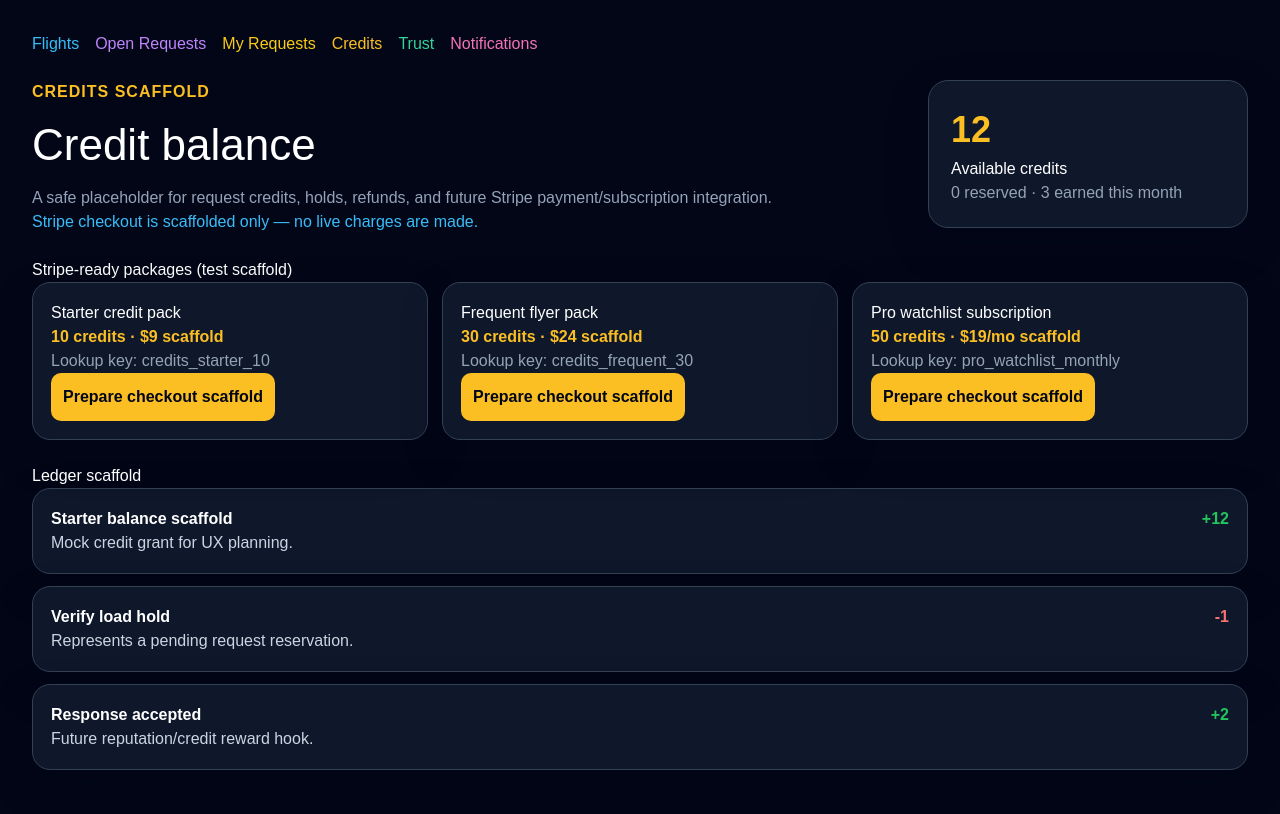
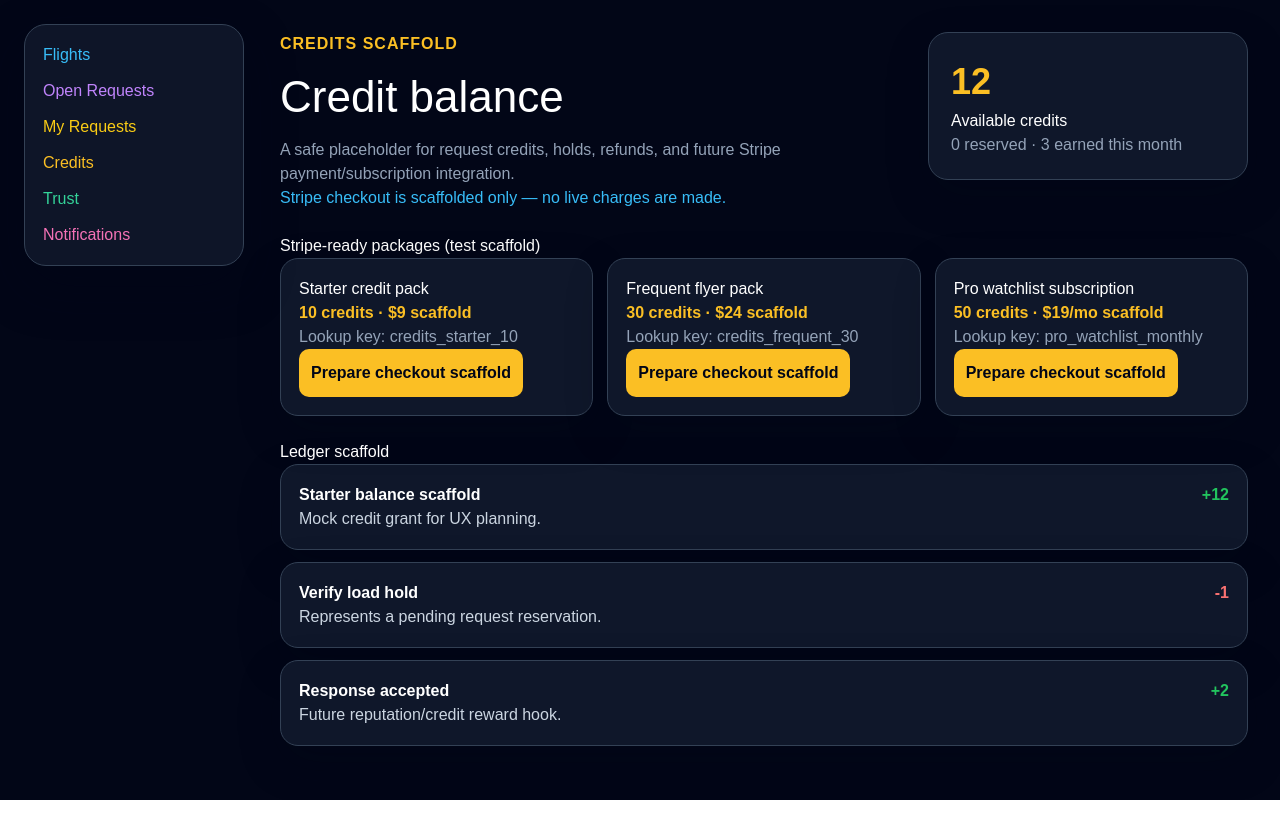
Before and after one commit to richlafayette-creator/nonrev-app, a Next.js app: page /credits in a window 1280 px wide. Built offline with nearby package versions, Linux system fonts and the light colour scheme.

Commit message:
Add sidebar nav and expanded flight data scaffolds

```diff
--- a/app/flights/[id]/page.tsx
+++ b/app/flights/[id]/page.tsx
@@ -3,6 +3,7 @@
 import { useEffect, useState } from 'react'
 import { useParams } from 'next/navigation'
 import { delayRiskScore } from '../../../lib/intelligence'
+import { allFlightFields, fieldValue, richFlightFieldLabels } from '../../../lib/flightDataScaffold'
 import { supabase } from '../../../lib/supabase'
 
 type Flight = {
@@ -14,6 +15,7 @@ type Flight = {
   status?: string
   score?: number
   created_at?: string
+  [key: string]: unknown
 }
 
 function recommendation(score?: number) {
@@ -83,6 +85,23 @@ export default function FlightDetailPage() {
           <p>Aircraft: {flight.aircraft || 'Unknown'}</p>
           <p>Status: {flight.status || 'Unknown'}</p>
           <p>Score: {flight.score ?? 'Not scored'}</p>
+          <section style={{ marginTop: 18 }}>
+            <h3>Richer flight detail placeholders</h3>
+            <div style={{ display: 'grid', gridTemplateColumns: 'repeat(auto-fit, minmax(180px, 1fr))', gap: 10 }}>
+              {richFlightFieldLabels.map((field) => (
+                <div key={field.key} style={{ border: '1px solid #334155', borderRadius: 12, padding: 10, background: '#020617' }}>
+                  <small style={{ color: '#94a3b8' }}>{field.label}</small>
+                  <p style={{ margin: '4px 0 0' }}>{fieldValue(flight, field.key)}</p>
+                </div>
+              ))}
+            </div>
+            <div style={{ border: '1px dashed #475569', borderRadius: 14, padding: 14, marginTop: 12, background: '#020617' }}>
+              <strong>Airport map/GPS placeholder</strong>
+              <p style={{ color: '#cbd5e1', marginBottom: 0 }}>
+                Future airport maps, walking directions, lounge proximity, terminal GPS, and gate-level wayfinding will render here when provider data is connected.
+              </p>
+            </div>
+          </section>
           {risk && (
             <div style={{ border: '1px solid #334155', borderRadius: 14, padding: 14, marginTop: 12, background: '#020617' }}>
               <strong>Delay-risk scaffold: {risk.label} ({risk.score}/100)</strong>
@@ -91,6 +110,17 @@ export default function FlightDetailPage() {
               </ul>
             </div>
           )}
+          <details style={{ marginTop: 12 }}>
+            <summary style={{ color: '#38bdf8', cursor: 'pointer' }}>Show all DB fields</summary>
+            <div style={{ display: 'grid', gridTemplateColumns: 'repeat(auto-fit, minmax(180px, 1fr))', gap: 8, marginTop: 10 }}>
+              {allFlightFields(flight).map(([key, value]) => (
+                <div key={key} style={{ border: '1px solid #334155', borderRadius: 10, padding: 8, background: '#020617' }}>
+                  <small style={{ color: '#94a3b8' }}>{key}</small>
+                  <p style={{ margin: '4px 0 0', overflowWrap: 'anywhere' }}>{value === null || value === undefined || value === '' ? 'Not available yet' : String(value)}</p>
+                </div>
+              ))}
+            </div>
+          </details>
           <p style={{ color: '#cbd5e1' }}>Created: {flight.created_at || 'Not available'}</p>
           <a href="/watchlist" style={{ display: 'inline-block', marginTop: 12, padding: 12, borderRadius: 10, background: '#facc15', color: '#020617', textDecoration: 'none', fontWeight: 'bold' }}>
             Watch this route scaffold
--- a/app/globals.css
+++ b/app/globals.css
@@ -25,11 +25,48 @@ body {
   font-family: Arial, Helvetica, sans-serif;
 }
 
+.nonrevy-logo {
+  font-family: var(--font-sacramento), "Brush Script MT", "Segoe Script", cursive;
+  font-weight: 400;
+  letter-spacing: 0;
+}
+
+main:has(> nav) {
+  padding-left: 280px !important;
+}
+
 .top-nav {
   display: flex;
-  flex-wrap: wrap;
-  gap: 10px 0;
-  align-items: center;
+  flex-direction: column;
+  flex-wrap: nowrap;
+  gap: 12px;
+  align-items: flex-start;
+}
+
+main > nav,
+.top-nav {
+  position: fixed;
+  top: 24px;
+  left: 24px;
+  width: 220px;
+  max-height: calc(100vh - 48px);
+  overflow-y: auto;
+  z-index: 10;
+  padding: 18px;
+  border: 1px solid #334155;
+  border-radius: 22px;
+  background: rgba(15, 23, 42, 0.94);
+  box-shadow: 0 20px 50px rgba(2, 6, 23, 0.35);
+}
+
+main > nav a,
+main > nav span,
+main > nav button,
+.top-nav a,
+.top-nav span,
+.top-nav button {
+  display: block;
+  margin-right: 0 !important;
 }
 
 .hero-grid {
@@ -53,11 +90,22 @@ body {
 }
 
 @media (max-width: 720px) {
+  main:has(> nav) {
+    padding-left: 20px !important;
+  }
+
   .app-shell {
     padding: 20px !important;
   }
 
+  main > nav,
   .top-nav {
+    position: static;
+    width: auto;
+    max-height: none;
+    flex-direction: row;
+    flex-wrap: wrap;
+    margin-bottom: 24px !important;
     gap: 10px;
   }
 
@@ -76,6 +124,10 @@ body {
     line-height: 1.1;
   }
 
+  .nonrevy-logo {
+    font-size: 58px !important;
+  }
+
   input,
   select,
   textarea,
--- a/app/layout.tsx
+++ b/app/layout.tsx
@@ -1,5 +1,5 @@
 import type { Metadata } from "next";
-import { Geist, Geist_Mono } from "next/font/google";
+import { Geist, Geist_Mono, Sacramento } from "next/font/google";
 import "./globals.css";
 
 const geistSans = Geist({
@@ -12,9 +12,15 @@ const geistMono = Geist_Mono({
   subsets: ["latin"],
 });
 
+const sacramento = Sacramento({
+  variable: "--font-sacramento",
+  subsets: ["latin"],
+  weight: "400",
+});
+
 export const metadata: Metadata = {
-  title: "Create Next App",
-  description: "Generated by create next app",
+  title: "nonrevy",
+  description: "Nonrev flight search and itinerary planning",
 };
 
 export default function RootLayout({
@@ -25,7 +31,7 @@ export default function RootLayout({
   return (
     <html
       lang="en"
-      className={`${geistSans.variable} ${geistMono.variable} h-full antialiased`}
+      className={`${geistSans.variable} ${geistMono.variable} ${sacramento.variable} h-full antialiased`}
     >
       <body className="min-h-full flex flex-col">{children}</body>
     </html>
--- a/app/page.tsx
+++ b/app/page.tsx
@@ -71,7 +71,7 @@ export default function Home() {
 
       <section style={{ minHeight: '70vh', display: 'grid', placeItems: 'center' }}>
         <div style={{ width: '100%', maxWidth: 760, textAlign: 'center' }}>
-          <h1 style={{ fontSize: 56, lineHeight: 1, margin: '0 0 42px', letterSpacing: '-0.05em' }}>
+          <h1 className="nonrevy-logo" style={{ fontSize: 72, lineHeight: 1, margin: '0 0 42px' }}>
             nonrevy
           </h1>
 
--- a/app/plan/page.tsx
+++ b/app/plan/page.tsx
@@ -3,6 +3,7 @@
 import { type FormEvent, useEffect, useMemo, useState } from 'react'
 import { flightMatchesSearch } from '../../lib/flightSearch'
 import { delayRiskScore, rankItinerary } from '../../lib/intelligence'
+import { allFlightFields, fieldValue, passengerFlightCoverageNotes, richFlightFieldLabels } from '../../lib/flightDataScaffold'
 
 const mockItineraries = [
   {
@@ -122,6 +123,12 @@ export default function PlanPage() {
         <p style={{ color: '#94a3b8', maxWidth: 720, fontSize: 18 }}>
           Flight results, itinerary results, and searchable flight data live here so the homepage can stay focused on search.
         </p>
+        <div style={{ border: '1px solid #334155', borderRadius: 18, padding: 16, background: '#0f172a', color: '#cbd5e1' }}>
+          <strong style={{ color: '#38bdf8' }}>Passenger flight coverage scaffold</strong>
+          <ul style={{ marginBottom: 0 }}>
+            {passengerFlightCoverageNotes.map((note) => <li key={note}>{note}</li>)}
+          </ul>
+        </div>
 
         <div style={{ display: 'grid', gridTemplateColumns: 'repeat(auto-fit, minmax(300px, 1fr))', gap: 18, marginTop: 28 }}>
           <form
@@ -216,6 +223,25 @@ export default function PlanPage() {
                 <p style={{ color: '#38bdf8' }}>{flight.origin} → {flight.destination}</p>
                 <p>Aircraft: {flight.aircraft || 'Unknown'} · Status: {flight.status || 'Unknown'} · Score: {flight.score ?? 'Not scored'}</p>
                 <p>Delay risk: {risk.label} ({risk.score}/100)</p>
+                <div style={{ display: 'grid', gridTemplateColumns: 'repeat(auto-fit, minmax(180px, 1fr))', gap: 10, marginTop: 12 }}>
+                  {richFlightFieldLabels.map((field) => (
+                    <div key={field.key} style={{ border: '1px solid #334155', borderRadius: 12, padding: 10, background: '#020617' }}>
+                      <small style={{ color: '#94a3b8' }}>{field.label}</small>
+                      <p style={{ margin: '4px 0 0' }}>{fieldValue(flight, field.key)}</p>
+                    </div>
+                  ))}
+                </div>
+                <details style={{ marginTop: 12 }}>
+                  <summary style={{ color: '#38bdf8', cursor: 'pointer' }}>Show all DB fields</summary>
+                  <div style={{ display: 'grid', gridTemplateColumns: 'repeat(auto-fit, minmax(180px, 1fr))', gap: 8, marginTop: 10 }}>
+                    {allFlightFields(flight).map(([key, value]) => (
+                      <div key={key} style={{ border: '1px solid #334155', borderRadius: 10, padding: 8, background: '#020617' }}>
+                        <small style={{ color: '#94a3b8' }}>{key}</small>
+                        <p style={{ margin: '4px 0 0', overflowWrap: 'anywhere' }}>{value === null || value === undefined || value === '' ? 'Not available yet' : String(value)}</p>
+                      </div>
+                    ))}
+                  </div>
+                </details>
                 <a href={`/flights/${flight.id}`} style={{ color: '#38bdf8' }}>View flight detail</a>
               </article>
             )
--- /dev/null
+++ b/lib/flightDataScaffold.ts
@@ -0,0 +1,37 @@
+export const passengerFlightCoverageNotes = [
+  'Architecture target: all commercial passenger airports and all available passenger flights.',
+  'Actual coverage depends on the selected data provider, Aviationstack/API plan limits, polling cadence, and licensing.',
+  'Private, cargo-only, military, and unavailable carrier inventory should be excluded unless explicitly licensed.'
+]
+
+export const richFlightFieldLabels = [
+  { key: 'gate', label: 'Gate' },
+  { key: 'departure_gate', label: 'Departure gate' },
+  { key: 'arrival_gate', label: 'Arrival gate' },
+  { key: 'terminal', label: 'Terminal' },
+  { key: 'departure_terminal', label: 'Departure terminal' },
+  { key: 'arrival_terminal', label: 'Arrival terminal' },
+  { key: 'departure_time', label: 'Departure time' },
+  { key: 'arrival_time', label: 'Arrival time' },
+  { key: 'boarding_time', label: 'Boarding time' },
+  { key: 'delay_minutes', label: 'Delay' },
+  { key: 'aircraft', label: 'Aircraft' },
+  { key: 'airline', label: 'Airline/operator' },
+  { key: 'operator', label: 'Operator' },
+  { key: 'lounges_nearby', label: 'Lounges nearby' },
+  { key: 'airport_map_url', label: 'Airport map' },
+  { key: 'gps_latitude', label: 'GPS latitude' },
+  { key: 'gps_longitude', label: 'GPS longitude' }
+]
+
+export function fieldValue(flight: Record<string, unknown>, key: string, fallback = 'Not available yet') {
+  const value = flight[key]
+  if (value === null || value === undefined || value === '') return fallback
+  if (Array.isArray(value)) return value.length ? value.join(', ') : fallback
+  if (typeof value === 'object') return JSON.stringify(value)
+  return String(value)
+}
+
+export function allFlightFields(flight: Record<string, unknown>) {
+  return Object.entries(flight).sort(([a], [b]) => a.localeCompare(b))
+}
```
Also changed, not shown: 2 other files (tests, documents, lock files or other folders).
